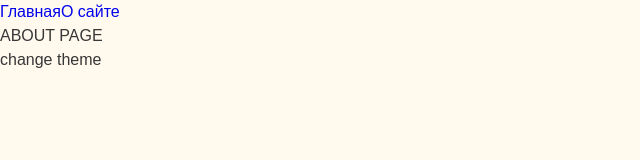
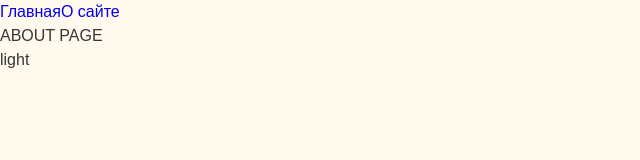
Before and after one commit to LapatinKostya/webpack-config-project, a React app: page /about in a window 1280 px wide. Shown: the top 160 px of the page, without its empty margins (0-640 px from the left). Built offline with nearby package versions, Linux system fonts and the light colour scheme.

Commit message:
widgets: ThemeSwitcher, ThemeProvider

```diff
--- a/src/App/App.tsx
+++ b/src/App/App.tsx
@@ -1,22 +1,15 @@
 import './styles/index.scss'
 import {Link, Route, Routes} from "react-router-dom";
 import {AboutPage, MainPage} from "../pages";
-import {Suspense, useState} from "react";
-
-export enum Theme {
-  LIGHT = 'light',
-  DARK = 'dark'
-}
+import {Suspense} from "react";
+import {useTheme} from "./providers/ThemeProvider/ThemeProvider";
+import {ThemeSwitcher} from "../widgets/ThemeSwitcher/ui/ThemeSwitcher";
 
 const App = () => {
-  const [theme, setTheme] = useState<Theme>(Theme.LIGHT)
-
-  const changeThemeHandle = () => {
-    setTheme(theme === Theme.DARK ? Theme.LIGHT : Theme.DARK)
-  }
+  const {theme} = useTheme()
 
   return (
-    <div className={`app app_${theme}_theme`}>
+    <div className={`app ${theme}`}>
       <Link to={'/'}>Главная</Link>
       <Link to={'/about'}>О сайте</Link>
       <Suspense fallback={'...loading'}>
@@ -25,7 +18,7 @@ const App = () => {
           <Route path={'/about'} element={<AboutPage/>}/>
         </Routes>
       </Suspense>
-      <button onClick={changeThemeHandle}>change theme</button>
+      <ThemeSwitcher/>
     </div>
   );
 }
--- /dev/null
+++ b/src/App/providers/ThemeProvider/ThemeProvider/index.ts
@@ -0,0 +1,8 @@
+import ThemeProvider from './ui/ThemeProvider';
+
+export {Theme} from './lib/ThemeContext';
+export {useTheme} from './lib/useTheme';
+
+export {
+  ThemeProvider,
+};
--- /dev/null
+++ b/src/App/providers/ThemeProvider/ThemeProvider/lib/ThemeContext.ts
@@ -0,0 +1,15 @@
+import { createContext } from 'react';
+
+export enum Theme {
+    LIGHT = 'app_light_theme',
+    DARK = 'app_dark_theme',
+}
+
+export interface ThemeContextProps {
+    theme?: Theme;
+    setTheme?: (theme: Theme) => void;
+}
+
+export const ThemeContext = createContext<ThemeContextProps>({});
+
+export const LOCAL_STORAGE_THEME_KEY = 'theme';
--- /dev/null
+++ b/src/App/providers/ThemeProvider/ThemeProvider/lib/useTheme.ts
@@ -0,0 +1,22 @@
+import { useContext } from 'react';
+import { LOCAL_STORAGE_THEME_KEY, Theme, ThemeContext } from './ThemeContext';
+
+interface UseThemeResult {
+    toggleTheme: () => void;
+    theme: Theme;
+}
+
+export function useTheme(): UseThemeResult {
+    const { theme, setTheme } = useContext(ThemeContext);
+
+    const toggleTheme = () => {
+        const newTheme = theme === Theme.DARK ? Theme.LIGHT : Theme.DARK;
+        setTheme(newTheme);
+        localStorage.setItem(LOCAL_STORAGE_THEME_KEY, newTheme);
+    };
+
+    return {
+        theme,
+        toggleTheme,
+    };
+}
--- /dev/null
+++ b/src/App/providers/ThemeProvider/ThemeProvider/ui/ThemeProvider.tsx
@@ -0,0 +1,31 @@
+import React, { FC, useMemo, useState } from 'react';
+import { LOCAL_STORAGE_THEME_KEY, Theme, ThemeContext } from '../lib/ThemeContext';
+
+const defaultTheme = localStorage.getItem(LOCAL_STORAGE_THEME_KEY) as Theme || Theme.LIGHT;
+
+interface ThemeProviderProps {
+    initialTheme?: Theme;
+    children?: React.ReactNode
+}
+
+const ThemeProvider: FC<ThemeProviderProps> = (props) => {
+    const {
+        initialTheme,
+        children,
+    } = props;
+
+    const [theme, setTheme] = useState<Theme>(initialTheme || defaultTheme);
+
+    const defaultProps = useMemo(() => ({
+        theme,
+        setTheme,
+    }), [theme]);
+
+    return (
+        <ThemeContext.Provider value={defaultProps}>
+            {children}
+        </ThemeContext.Provider>
+    );
+};
+
+export default ThemeProvider;
--- a/src/index.tsx
+++ b/src/index.tsx
@@ -1,12 +1,15 @@
 import {createRoot} from 'react-dom/client';
 import App from "./App/App";
 import {BrowserRouter} from "react-router-dom";
+import {ThemeProvider} from "./App/providers/ThemeProvider/ThemeProvider";
 
 const container = document.getElementById('root');
 const root = createRoot(container!); // createRoot(container!) if you use TypeScript
 
 root.render(
   <BrowserRouter>
-    <App/>
+    <ThemeProvider>
+      <App/>
+    </ThemeProvider>
   </BrowserRouter>
 );
--- /dev/null
+++ b/src/widgets/ThemeSwitcher/ui/ThemeSwitcher.tsx
@@ -0,0 +1,13 @@
+import {Theme, useTheme} from "../../../App/providers/ThemeProvider/ThemeProvider";
+
+export const ThemeSwitcher = () => {
+    const { theme, toggleTheme } = useTheme();
+
+    return (
+        <button
+            onClick={toggleTheme}
+        >
+            {theme === Theme.LIGHT ? 'light' : 'dark'}
+        </button>
+    );
+};
```
Also changed, not shown: src/widgets/ThemeSwitcher/index.ts (added).
